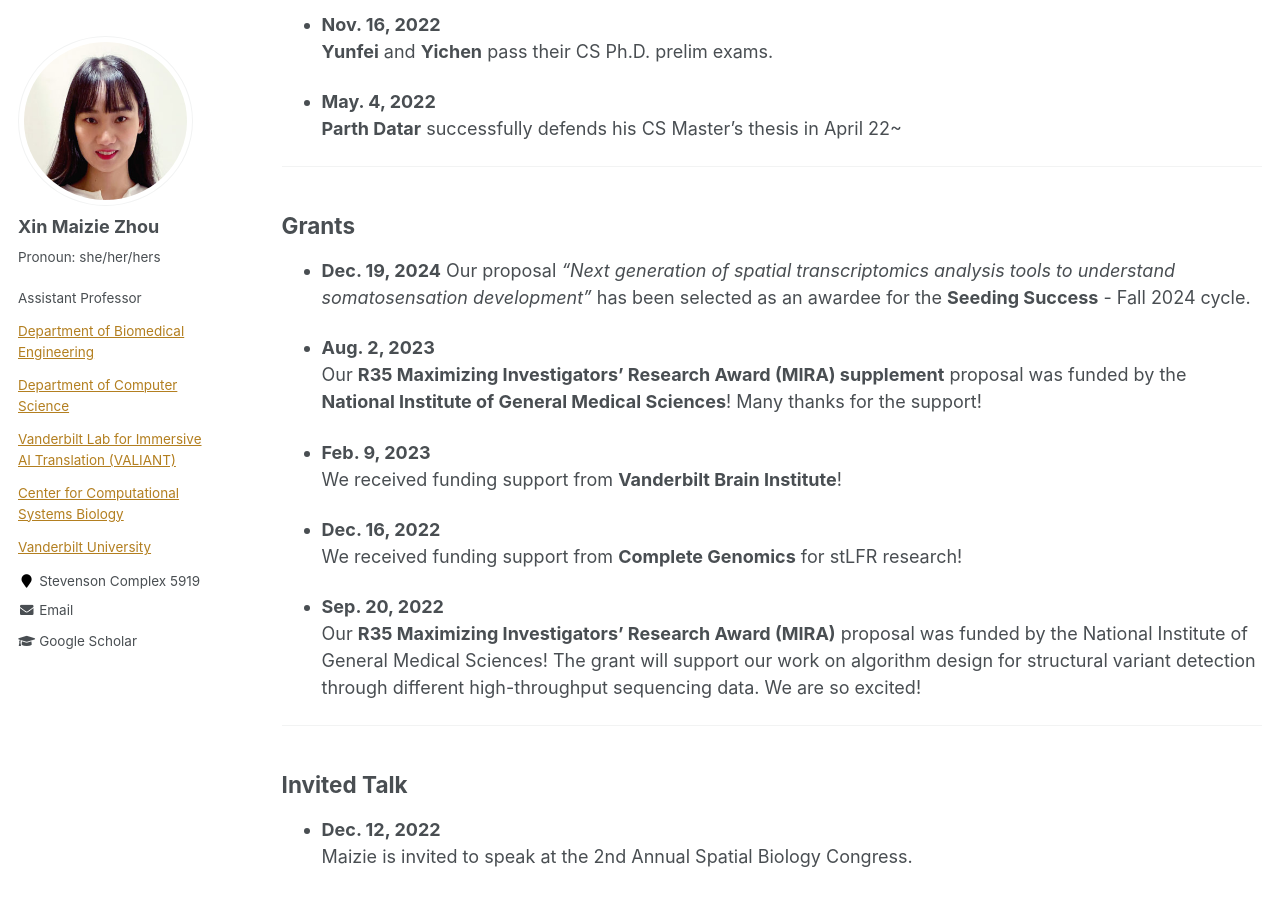
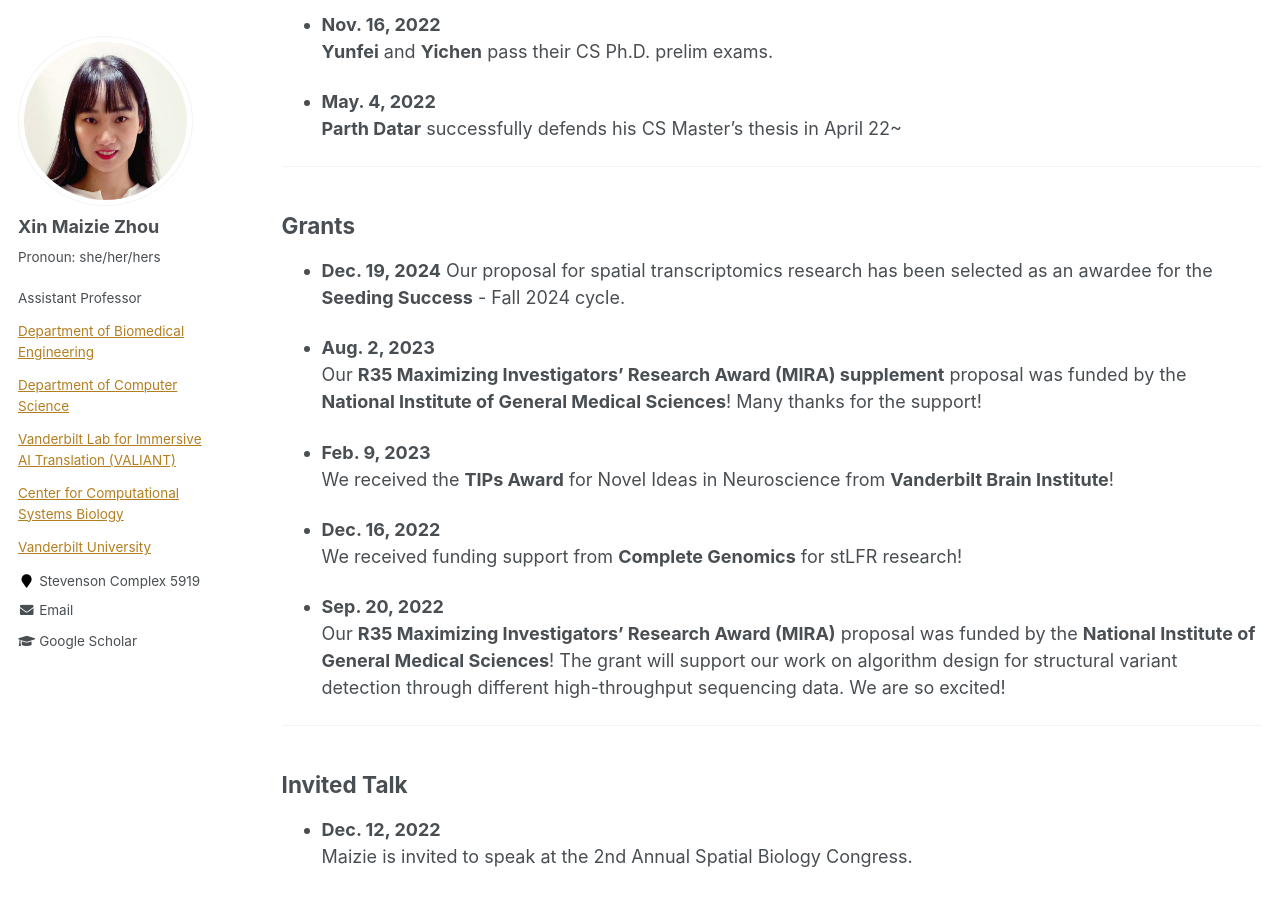
Before and after one commit to maiziezhoulab/Maiziezhoulab.github.io, a Jekyll site: the page built from _pages/LabNews.md, in a window 1280 px wide and 900 px high, scrolled down 2044 px. Built offline with Jekyll 4.4.1, drawn with Linux system fonts in a browser that asks for light colours.

Commit message:
Update LabNews.md

```diff
--- a/_pages/LabNews.md
+++ b/_pages/LabNews.md
@@ -70,19 +70,19 @@ author_profile: true
 
 ## Grants
 - **Dec. 19, 2024**
-  Our proposal *"Next generation of spatial transcriptomics analysis tools to understand somatosensation development"* has been selected as an awardee for the **Seeding Success** -  Fall 2024 cycle.
+  Our proposal for spatial transcriptomics research has been selected as an awardee for the **Seeding Success** -  Fall 2024 cycle.
 
 - **Aug. 2, 2023**
   Our **R35 Maximizing Investigators’ Research Award (MIRA) supplement** proposal was funded by the **National Institute of General Medical Sciences**! Many thanks for the support!
 
 - **Feb. 9, 2023**
-  We received funding support from **Vanderbilt Brain Institute**!
+  We received the **TIPs Award** for Novel Ideas in Neuroscience from **Vanderbilt Brain Institute**!
 
 - **Dec. 16, 2022**
   We received funding support from **Complete Genomics** for stLFR research!
 
 - **Sep. 20, 2022**
-  Our **R35 Maximizing Investigators’ Research Award (MIRA)** proposal was funded by the National Institute of General Medical Sciences! The grant will support our work on algorithm design for structural variant detection through different high-throughput sequencing data. We are so excited!
+  Our **R35 Maximizing Investigators’ Research Award (MIRA)** proposal was funded by the **National Institute of General Medical Sciences**! The grant will support our work on algorithm design for structural variant detection through different high-throughput sequencing data. We are so excited!
 
 ---
 
```
